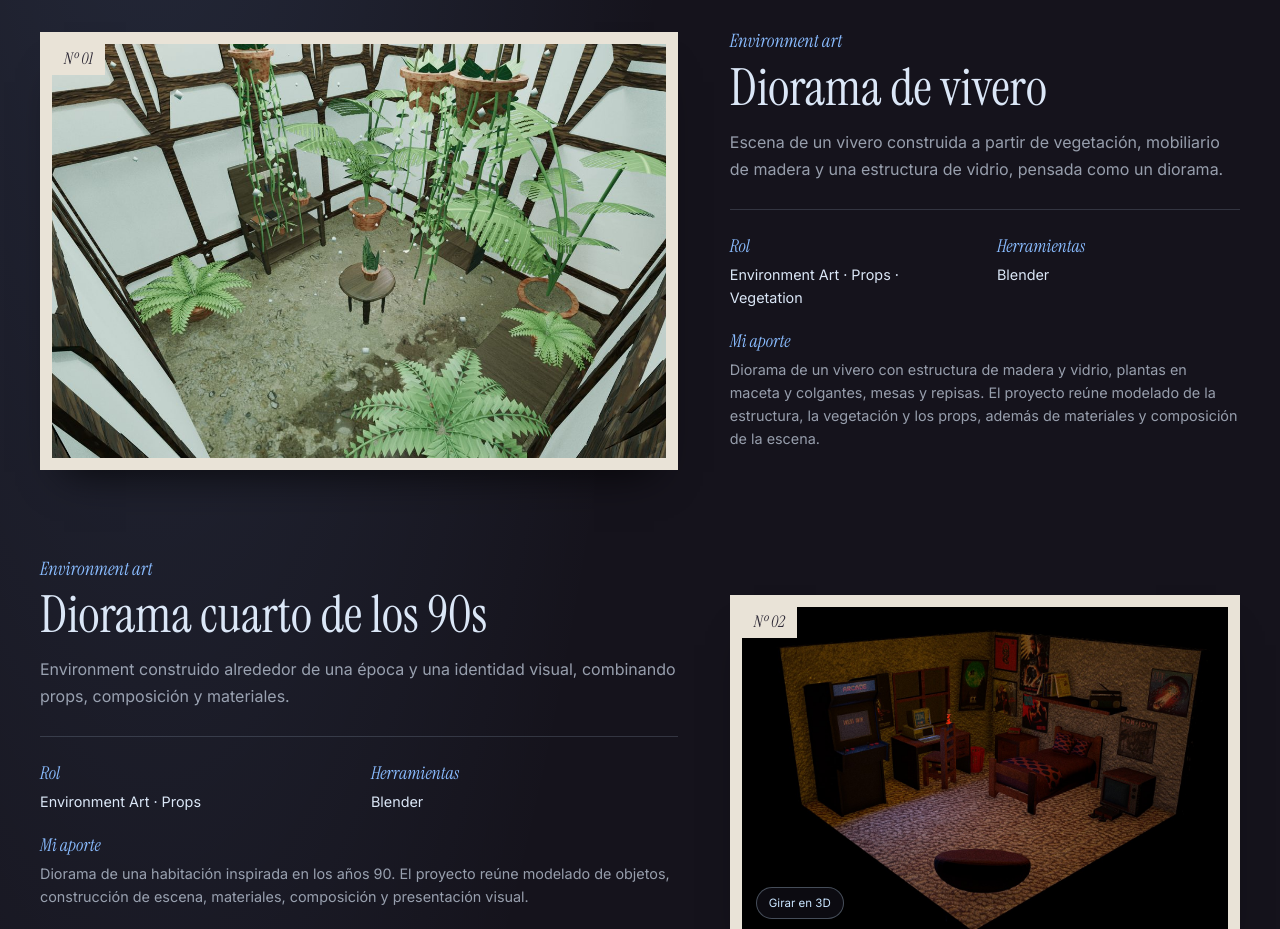
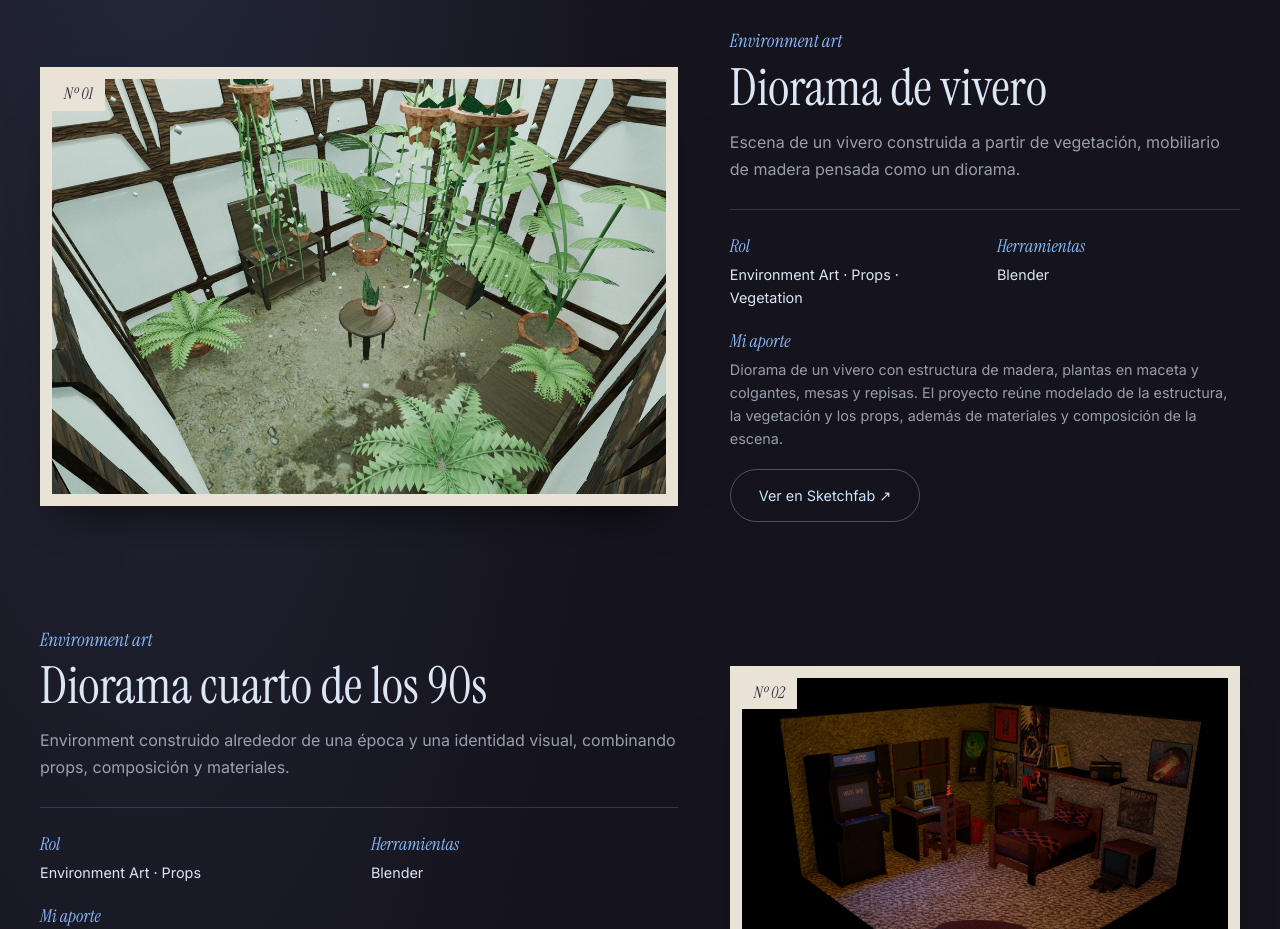
Before and after one commit to JuanPacoLiyo/Portafolio-3D, a plain HTML site: page index.html in a window 1280 px wide. Shown: the part 1280-2209 px from the top of the page. Drawn offline with Linux system fonts and the light colour scheme.

Commit message:
Link de sketchfab vivero y correcion linkedin

```diff
--- a/index.html
+++ b/index.html
@@ -330,7 +330,7 @@
 
                             <h3>Diorama de vivero</h3>
 
-                            <p class="project-summary">Escena de un vivero construida a partir de vegetación, mobiliario de madera y una estructura de vidrio, pensada como un diorama.</p>
+                            <p class="project-summary">Escena de un vivero construida a partir de vegetación, mobiliario de madera pensada como un diorama.</p>
 
                             <dl class="project-facts">
 
@@ -346,8 +346,20 @@
 
                                 <div class="fact-wide">
                                     <dt>Mi aporte</dt>
-                                    <dd>Diorama de un vivero con estructura de madera y vidrio, plantas en maceta y colgantes, mesas y repisas. El proyecto reúne modelado de la estructura, la vegetación y los props, además de materiales y composición de la escena.</dd>
-                                </div>
+                                    <dd>Diorama de un vivero con estructura de madera, plantas en maceta y colgantes, mesas y repisas. El proyecto reúne modelado de la estructura, la vegetación y los props, además de materiales y composición de la escena.</dd>
+                                </div>
+
+                                <div class="project-links">
+
+                                <a
+                                    class="button button-ghost project-link"
+                                    href="https://sketchfab.com/3d-models/bivero-ev3-respaldo-5ada315edfa84a32b554f9fc1388e05a"
+                                    target="_blank"
+                                    rel="noopener">
+
+                                    Ver en Sketchfab ↗
+
+                                </a>
 
                             </dl>
 
@@ -1648,7 +1660,7 @@
 
                     <a
                         class="button button-ghost"
-                        href="https://www.linkedin.com/in/TU-USUARIO"
+                        href="https://www.linkedin.com/in/carlos-sandoval-12957b319"
                         target="_blank"
                         rel="noopener">
 
```
